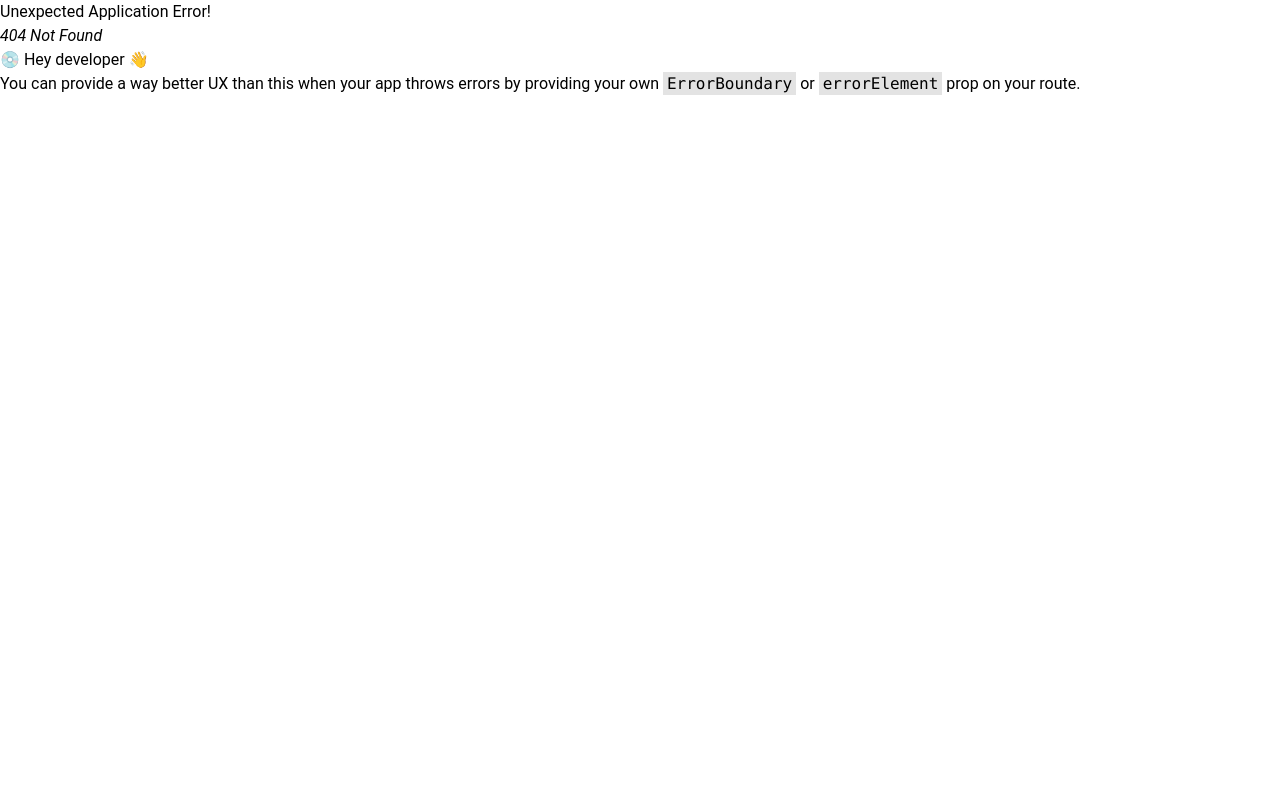
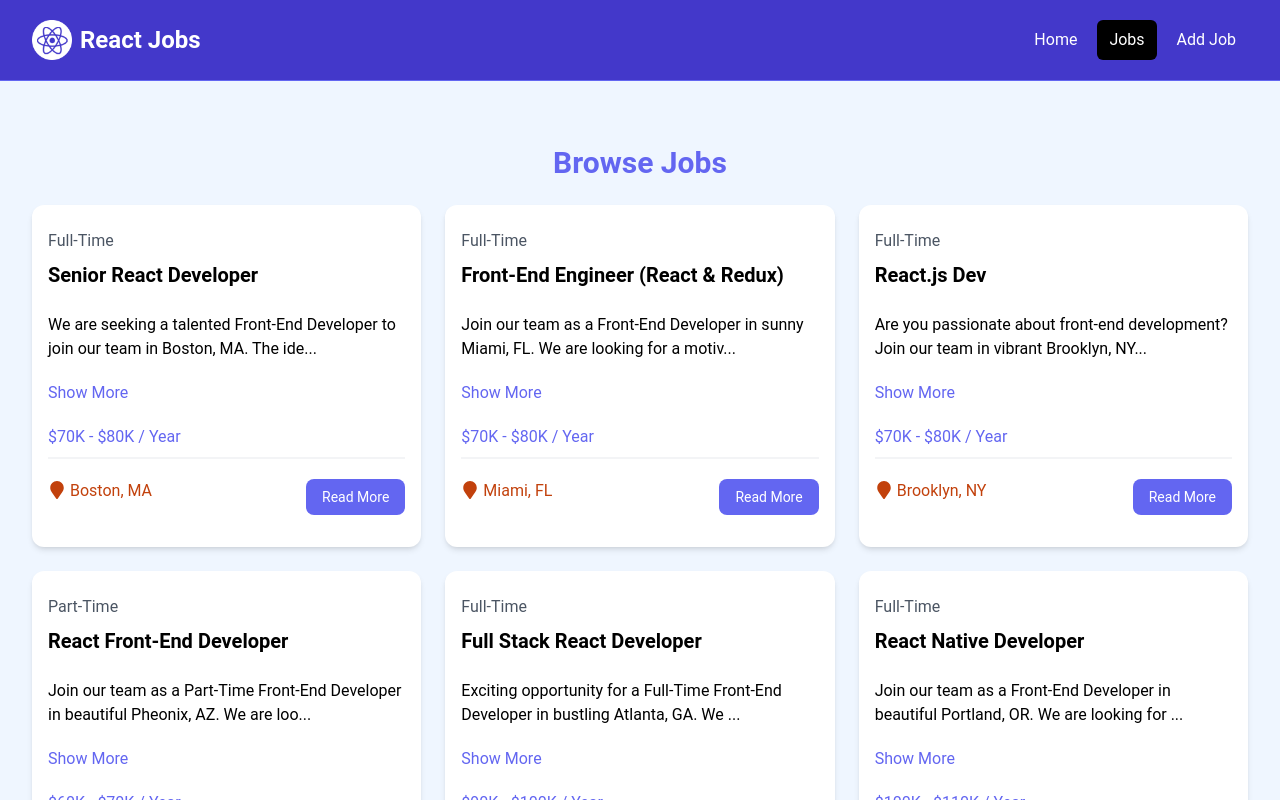
Before and after one commit to Frax404NF/React-Jobs, a React (Vite) app: page /jobs in a window 1280 px wide. Before the commit this address had no page. Shown: the top 800 px of the page. Built offline with nearby package versions, Linux system fonts and the light colour scheme.

Commit message:
feat: learning conditional rendering

```diff
--- a/src/App.jsx
+++ b/src/App.jsx
@@ -2,11 +2,15 @@ import React from 'react'
 import { Route, createBrowserRouter, createRoutesFromElements, RouterProvider} from 'react-router-dom';
 import MainLayout from './layouts/MainLayout';
 import HomePage from './pages/HomePage';
+import JobsPage from './pages/JobsPage';
+import NotFoundPage from './pages/NotFoundPage';
 
 const router = createBrowserRouter(
   createRoutesFromElements(
     <Route path="/" element={ <MainLayout /> }>
       <Route index element={ <HomePage /> } />
+      <Route path="/jobs" element={ <JobsPage /> } />
+      <Route path="*" element={ <NotFoundPage /> } />
     </Route>
   )
 );
--- a/src/Components/HomeCards.jsx
+++ b/src/Components/HomeCards.jsx
@@ -1,5 +1,6 @@
 import React from 'react'
 import Card from './Card'
+import { Link } from 'react-router-dom'
 
 const HomeCards = () => {
   return (
@@ -12,9 +13,9 @@ const HomeCards = () => {
             <p className="mt-2 mb-4">
                 Browse our React jobs and start your career today
             </p>
-            <a href="/jobs.html" className="inline-block bg-black text-white rounded-lg px-4 py-2 hover:bg-gray-700">
+            <Link to="/jobs" className="inline-block bg-black text-white rounded-lg px-4 py-2 hover:bg-gray-700">
                 Browse Jobs
-            </a>
+            </Link>
         </Card>
 
         <Card bg='bg-indigo-100'>
@@ -22,11 +23,10 @@ const HomeCards = () => {
             <p className="mt-2 mb-4">
                 List your job to find the perfect developer for the role
             </p>
-            <a href="/add-job.html"
-                className="inline-block bg-indigo-500 text-white rounded-lg px-4 py-2 hover:bg-indigo-600"
-            >
+            <Link to="/add-job"
+                className="inline-block bg-indigo-500 text-white rounded-lg px-4 py-2 hover:bg-indigo-600">
                 Add Job
-            </a>
+            </Link>
         </Card>
       </div>
     </div>
--- a/src/Components/JobListing.jsx
+++ b/src/Components/JobListing.jsx
@@ -1,6 +1,7 @@
 import React from 'react'
 import { useState } from 'react'
 import { FaMapMarker } from 'react-icons/fa'
+import { Link } from 'react-router-dom'
 
 const JobListing = ( {job}) => {
 
@@ -35,12 +36,12 @@ const JobListing = ( {job}) => {
           <FaMapMarker className="inline text-lg mr-1 mb-1" />
           {job.location}
         </div>
-        <a
-          href= {`/job/${job.id}`}
+        <Link
+          to= {`/job/${job.id}`}
           className="h-[36px] bg-indigo-500 hover:bg-indigo-600 text-white px-4 py-2 rounded-lg text-center text-sm"
         >
          Read More
-        </a>
+        </Link>
       </div>
     </div>
   </div>
--- a/src/Components/JobListings.jsx
+++ b/src/Components/JobListings.jsx
@@ -2,18 +2,18 @@ import React from 'react'
 import jobs from '../jobs.json'
 import JobListing from './JobListing';
 
-const JobListings = () => {
-    const recentJobs = jobs.slice(0, 3);
+const JobListings = ( { isHome = false }) => {
+    const JobListings = isHome ? jobs.slice(0, 3) : jobs;
 
     return (
     <section className="bg-blue-50 px-4 py-10">
       <div className="container-xl lg:container m-auto">
         <h2 className="text-3xl font-bold text-indigo-500 mb-6 text-center">
-          Browse Jobs
+          { isHome? 'Recent Jobs' : 'Browse Jobs' }
         </h2>
         <div className="grid grid-cols-1 md:grid-cols-3 gap-6">
 
-        { recentJobs.map ((job) => (
+        { JobListings.map ((job) => (
             <JobListing key={job.id} job={job} />
         )) }
 
--- a/src/Components/Navbar.jsx
+++ b/src/Components/Navbar.jsx
@@ -1,16 +1,21 @@
 import React from 'react'
+import { NavLink } from 'react-router-dom'
 import logo from '../assets/logo.png'
 
 const Navbar = () => {
+  const linkClass = ( { isActive } ) =>
+    isActive ?
+  'bg-black text-white hover:bg-gray-900 hover:text-white rounded-md px-3 py-2' : 'text-white hover:bg-gray-900 hover:text-white rounded-md px-3 py-2'
+
   return (
     <nav className="bg-indigo-700 border-b border-indigo-500">
     <div className="mx-auto max-w-7xl px-2 sm:px-6 lg:px-8">
       <div className="flex h-20 items-center justify-between">
-        <div
+        <NavLink
           className="flex flex-1 items-center justify-center md:items-stretch md:justify-start"
         >
           {/* <!-- Logo --> */}
-          <a className="flex flex-shrink-0 items-center mr-4" href="/index.html">
+          <NavLink className="flex flex-shrink-0 items-center mr-4" to="/">
             <img
               className="h-10 w-auto"
               src={ logo }
@@ -19,27 +24,29 @@ const Navbar = () => {
             <span className="hidden md:block text-white text-2xl font-bold ml-2"
               >React Jobs</span
             >
-          </a>
+          </NavLink>
           <div className="md:ml-auto">
             <div className="flex space-x-2">
-              <a
-                href="/index.html"
-                className="text-white bg-black hover:bg-gray-900 hover:text-white rounded-md px-3 py-2"
-                >Home</a
-              >
-              <a
-                href="/jobs.html"
-                className="text-white hover:bg-gray-900 hover:text-white rounded-md px-3 py-2"
-                >Jobs</a
-              >
-              <a
-                href="/add-job.html"
-                className="text-white hover:bg-gray-900 hover:text-white rounded-md px-3 py-2"
-                >Add Job</a
-              >
+              <NavLink
+                to="/"
+                className= { linkClass }>
+                  Home
+              </NavLink>
+
+              <NavLink
+                to="/jobs"
+                className= { linkClass }>
+                  Jobs
+              </NavLink>
+
+              <NavLink
+                to="/add-job"
+                className= { linkClass }>
+                  Add Job
+              </NavLink>
             </div>
           </div>
-        </div>
+        </NavLink>
       </div>
     </div>
   </nav>
--- a/src/Components/ViewAllJobs.jsx
+++ b/src/Components/ViewAllJobs.jsx
@@ -1,13 +1,14 @@
 import React from 'react'
+import { Link } from 'react-router-dom'
 
 const ViewAllJobs = () => {
   return (
     <section className="m-auto max-w-lg my-10 px-6">
-      <a
-        href="/jobs"
-        className="block bg-black text-white text-center py-4 px-6 rounded-xl hover:bg-gray-700"
-        >View All Jobs</a
-      >
+      <Link
+        to="/jobs"
+        className="block bg-black text-white text-center py-4 px-6 rounded-xl hover:bg-gray-700">
+          View All Jobs
+      </Link>
     </section>
   )
 }
--- a/src/pages/HomePage.jsx
+++ b/src/pages/HomePage.jsx
@@ -10,7 +10,7 @@ const HomePage = () => {
     <>
       <Hero />
       <HomeCards />
-      <JobListings />
+      <JobListings isHome={true} />
       <ViewAllJobs />
     </>
   )
--- /dev/null
+++ b/src/pages/JobsPage.jsx
@@ -0,0 +1,12 @@
+import React from 'react'
+import JobListings from '../Components/JobListings'
+
+const JobsPage = () => {
+  return (
+  <section className="bg-blue-50 px-4 py-6">
+    <JobListings />
+  </section>
+)
+}
+
+export default JobsPage
--- /dev/null
+++ b/src/pages/NotFoundPage.jsx
@@ -0,0 +1,20 @@
+import React from 'react'
+import { Link } from 'react-router-dom'
+import { FaExclamationTriangle } from 'react-icons/fa'
+
+const NotFoundPage = () => {
+  return (
+    <section className="text-center flex flex-col justify-center items-center h-96">
+        <FaExclamationTriangle className="text-6xl text-yellow-400 mb-4" />
+        <h1 className="text-6xl font-bold mb-4">404 Not Found</h1>
+        <p className="text-xl mb-5">This page does not exist</p>
+        <Link
+        to="/"
+        className="text-white bg-indigo-700 hover:bg-indigo-900 rounded-md px-3 py-2 mt-4">
+            Go Back
+        </Link>
+    </section>
+  )
+}
+
+export default NotFoundPage
```
